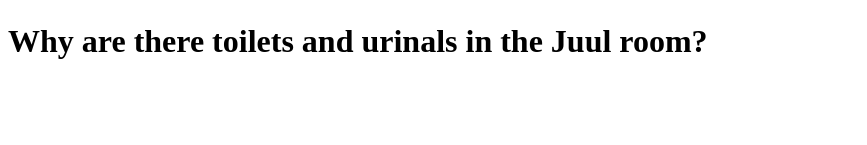
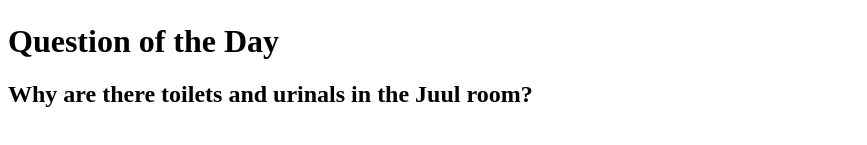
Before and after one commit to phanton000/hehe, a plain HTML site: page index.html in a window 1280 px wide. Shown: the part 403-548 px from the top of the page, without its empty margins (0-867 px from the left). Drawn offline with Linux system fonts and the light colour scheme.

Commit message:
Update index.html

```diff
--- a/index.html
+++ b/index.html
@@ -5,6 +5,7 @@
   <a href="test123.html">Click here</a> for a fellow fiend's schedule</p>
   <img src="http://nick.mtvnimages.com/nick/promos-thumbs/videos/spongebob-squarepants/spongebob-squarepants-fun-song-16x9.jpg?quality=0.60">
   <img src="https://i.ytimg.com/vi/hIP9M2UHp8U/maxresdefault.jpg">
-  <h1> Why are there toilets and urinals in the Juul room?</h1>
+  <h1> Question of the Day</h1>
+  <h2>Why are there toilets and urinals in the Juul room?</h2>
   </body
 </html>
```
